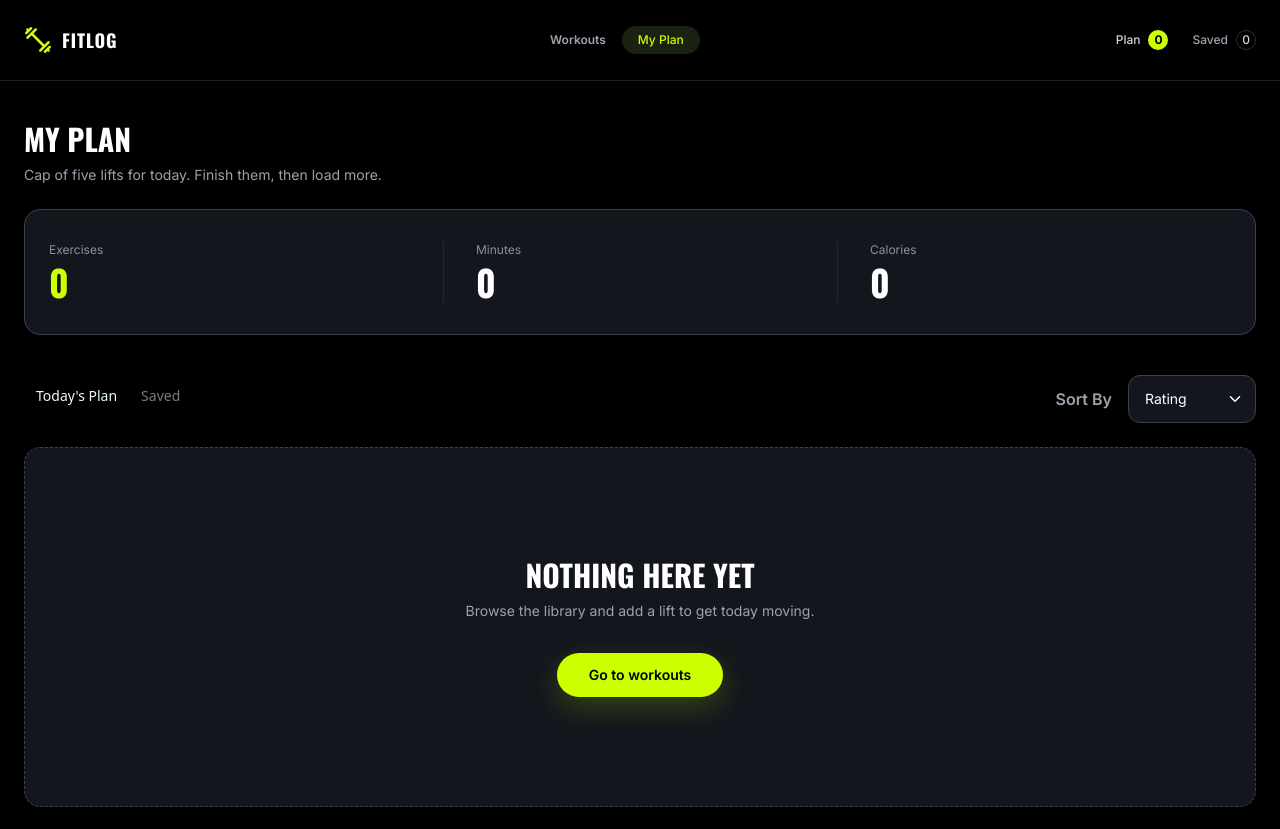
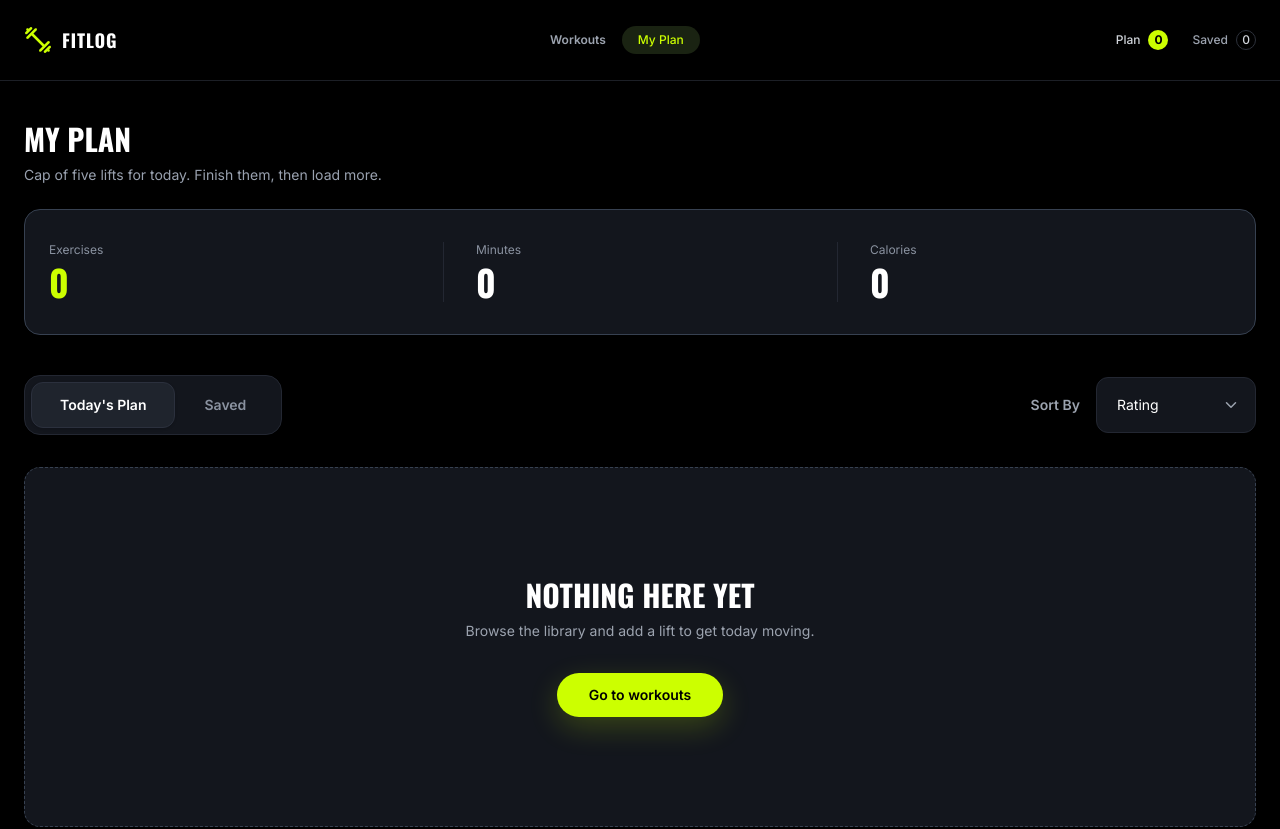
Before and after one commit to Ikhlasrahman/Fit-logs-app, a Next.js app: page /plan in a window 1280 px wide. Shown: the top 829 px of the page. Built offline with nearby package versions, Linux system fonts and the light colour scheme.

Commit message:
Read me file added

```diff
--- a/src/app/plan/page.tsx
+++ b/src/app/plan/page.tsx
@@ -13,39 +13,48 @@ import { toast } from "react-toastify";
 
 const PlanPages = () => {
     const { plan, saved } = useContext(PlanContext);
-    const [sortBy, setSortBy] = useState<"rating" | "duration" | "calories">(
-        "rating",
-    );
-    // console.log(sortBy, 'sortby')
 
+    // Active tab
+    const [activeTab, setActiveTab] = useState<"plan" | "saved">("plan");
 
+    // Sorting
+    const [sortBy, setSortBy] = useState<
+        "rating" | "duration" | "calories"
+    >("rating");
 
-    const sortPlan = (workout: IWorkout[]) => {
-        const sortedPlans = [...workout];
+    // Sort function
+    const sortPlan = (workouts: IWorkout[]) => {
+        const sortedPlans = [...workouts];
+
         if (sortBy === "rating") {
             sortedPlans.sort((a, b) => b.rating - a.rating);
         } else if (sortBy === "duration") {
             sortedPlans.sort((a, b) => b.duration - a.duration);
         } else if (sortBy === "calories") {
-            sortedPlans.sort((a, b) => b.caloriesBurned - a.caloriesBurned);
+            sortedPlans.sort(
+                (a, b) => b.caloriesBurned - a.caloriesBurned
+            );
         }
+
         return sortedPlans;
     };
-    const sortedPlan = sortPlan(plan);
-    const sortedSaved = sortPlan(saved);
 
-    // console.log(sortedPlan, "sortedPlan");
-    // console.log(sortedSaved, "sortedSaved");
+    // Decide which list is currently active
+    const currentList = activeTab === "plan" ? plan : saved;
 
+    // Sort the active list
+    const sortedCurrentList = sortPlan(currentList);
+
+    // Mark as done
     const handledMarkAsDone = () => {
-    toast.success("Marked as done")
-}
+        toast.success("Marked as done");
+    };
 
     return (
         <main className="min-h-screen bg-black px-6 py-10">
             <div className="mx-auto w-full max-w-7xl">
-                {/*  HEADER  */}
 
+                {/* HEADER */}
                 <div>
                     <h1 className="font-oswald text-3xl font-bold uppercase leading-9 text-white">
                         My Plan
@@ -56,67 +65,129 @@ const PlanPages = () => {
                     </p>
                 </div>
 
-                {/*  STATS  */}
+                {/* STATS */}
+                <div className="mt-6 grid grid-cols-1 rounded-2xl border border-[#374151] bg-[#13161D] px-6 py-8 sm:grid-cols-3">
 
-                <div className="mt-6 grid grid-cols-1 rounded-2xl border border-[#374151] bg-[#13161D] px-6 py-8 sm:grid-cols-3">
                     {/* EXERCISES */}
-
                     <div className="pb-6 sm:pb-0 sm:pr-8">
-                        <p className="font-inter text-xs text-[#8A92A0]">Exercises</p>
+                        <p className="font-inter text-xs text-[#8A92A0]">
+                            Exercises
+                        </p>
 
                         <p className="mt-1 font-oswald text-4xl font-bold leading-10 text-[#CCFF00]">
-                            {plan.length}
+                            {currentList.length}
                         </p>
                     </div>
 
                     {/* MINUTES */}
-
                     <div className="border-t border-[#232732] pt-6 sm:border-l sm:border-t-0 sm:px-8 sm:pt-0">
-                        <p className="font-inter text-xs text-[#8A92A0]">Minutes</p>
+                        <p className="font-inter text-xs text-[#8A92A0]">
+                            Minutes
+                        </p>
 
                         <p className="mt-1 font-oswald text-4xl font-bold leading-10 text-white">
-                            {plan.reduce((total, workout) => total + workout.duration, 0)}
+                            {currentList.reduce(
+                                (total, workout) =>
+                                    total + workout.duration,
+                                0
+                            )}
                         </p>
                     </div>
 
                     {/* CALORIES */}
-
                     <div className="border-t border-[#232732] pt-6 sm:border-l sm:border-t-0 sm:pl-8 sm:pt-0">
-                        <p className="font-inter text-xs text-[#8A92A0]">Calories</p>
+                        <p className="font-inter text-xs text-[#8A92A0]">
+                            Calories
+                        </p>
 
                         <p className="mt-1 font-oswald text-4xl font-bold leading-10 text-white">
-                            {plan.reduce(
-                                (total, workout) => total + workout.caloriesBurned,
-                                0,
+                            {currentList.reduce(
+                                (total, workout) =>
+                                    total + workout.caloriesBurned,
+                                0
                             )}
                         </p>
                     </div>
                 </div>
 
-                {/*  TABS  */}
+                {/* TABS + SORT */}
+<div className="mt-10 flex items-center justify-between">
 
-                <div className="relative mt-10">
-                    <div className="tabs w-full">
-                        {/*  TODAY'S PLAN  */}
+    {/* TABS */}
+    <div className="flex items-center rounded-2xl border border-[#232732] bg-[#13161D] p-1.5">
 
-                        <input
-                            type="radio"
-                            name="my_tabs_2"
-                            className="tab"
-                            aria-label="Today's Plan"
-                            defaultChecked
-                        />
+        {/* TODAY'S PLAN */}
+        <button
+            type="button"
+            onClick={() => setActiveTab("plan")}
+            className={`rounded-xl px-7 py-3 font-inter text-sm font-semibold transition-all ${
+                activeTab === "plan"
+                    ? "border border-[#2B303D] bg-[#1F242D] text-white shadow-sm"
+                    : "border border-transparent text-[#8A92A0] hover:text-white"
+            }`}
+        >
+            Today's Plan
+        </button>
 
-                        <div className="tab-content w-full border-0 bg-transparent p-0 pt-8">
+        {/* SAVED */}
+        <button
+            type="button"
+            onClick={() => setActiveTab("saved")}
+            className={`rounded-xl px-7 py-3 font-inter text-sm font-semibold transition-all ${
+                activeTab === "saved"
+                    ? "border border-[#2B303D] bg-[#1F242D] text-white shadow-sm"
+                    : "border border-transparent text-[#8A92A0] hover:text-white"
+            }`}
+        >
+            Saved
+        </button>
+
+    </div>
+
+    {/* SORT BY */}
+    <div className="flex items-center gap-4">
+
+        <span className="font-inter text-sm font-semibold text-[#9CA3AF]">
+            Sort By
+        </span>
+
+        <div className="relative">
+            <select
+                value={sortBy}
+                onChange={(e) =>
+                    setSortBy(
+                        e.target.value as
+                            | "rating"
+                            | "calories"
+                            | "duration"
+                    )
+                }
+                className="h-14 w-40 appearance-none rounded-xl border border-[#232732] bg-[#13161D] px-5 pr-10 font-inter text-sm text-white outline-none"
+            >
+                <option value="duration">Duration</option>
+                <option value="calories">Calories</option>
+                <option value="rating">Rating</option>
+            </select>
+
+            <FiChevronDown className="pointer-events-none absolute right-4 top-1/2 -translate-y-1/2 text-lg text-[#9CA3AF]" />
+        </div>
+
+    </div>
+
+</div>
+
+                {/* CONTENT */}
+                <div className="mt-8">
+
                     {/* EMPTY STATE */}
+                    {currentList.length === 0 ? (
+                        <div className="flex min-h-[360px] flex-col items-center justify-center rounded-2xl border border-dashed border-[#374151] bg-[#13161D] px-6 text-center">
 
-                            {plan.length === 0 ? (
-                                <div className="flex min-h-[360px] flex-col items-center justify-center rounded-2xl border border-dashed border-[#374151] bg-[#13161D] px-6 text-center">
                             <h2 className="font-oswald text-3xl font-bold uppercase leading-9 text-white">
                                 Nothing Here Yet
                             </h2>
 
-                                    <p className="mt-2 font-inter text-sm leading-5 text-[#9CA3AF]">
+                            <p className="mt-2 max-w-md font-inter text-sm leading-5 text-[#9CA3AF]">
                                 Browse the library and add a lift to get today moving.
                             </p>
 
@@ -128,17 +199,19 @@ const PlanPages = () => {
                             </Link>
                         </div>
                     ) : (
+
                         /* WORKOUT LIST */
+                        <div className="flex flex-col gap-5">
 
-                                <div className="flex flex-col gap-5">
-                                    {sortedPlan.map((workout) => (
+                            {sortedCurrentList.map((workout) => (
                                 <div
                                     key={workout.id}
                                     className="flex flex-col gap-5 rounded-2xl border border-[#374151] bg-[#13161D] p-5 md:flex-row md:items-center md:justify-between"
                                 >
+
                                     {/* LEFT SIDE */}
+                                    <div className="flex items-center gap-5">
 
-                                            <div className="flex items-center gap-5">
                                         <Image
                                             src={workout.image}
                                             alt={workout.name}
@@ -157,27 +230,33 @@ const PlanPages = () => {
                                             </p>
 
                                             <div className="mt-3 flex flex-wrap items-center gap-4">
+
+                                                {/* DURATION */}
                                                 <span className="flex items-center gap-1.5 font-inter text-sm text-[#D1D5DB]">
                                                     <CiClock2 className="text-lg text-[#CCFF00]" />
                                                     {workout.duration} min
                                                 </span>
 
+                                                {/* CALORIES */}
                                                 <span className="flex items-center gap-1.5 font-inter text-sm text-[#D1D5DB]">
                                                     <FaFire className="text-sm text-[#CCFF00]" />
                                                     {workout.caloriesBurned} kcal
                                                 </span>
 
+                                                {/* RATING */}
                                                 <span className="flex items-center gap-1.5 font-inter text-sm text-[#D1D5DB]">
                                                     <CiStar className="text-lg text-[#CCFF00]" />
                                                     {workout.rating}
                                                 </span>
+
                                             </div>
                                         </div>
                                     </div>
 
                                     {/* RIGHT SIDE */}
+                                    <div className="flex items-center gap-3">
 
-                                            <div className="flex items-center gap-3">
+                                        {/* VIEW DETAILS */}
                                         <Link
                                             href={`/workouts/${workout.id}`}
                                             className="rounded-full border border-[#374151] px-5 py-2.5 font-inter text-sm text-white transition hover:bg-[#232732]"
@@ -185,130 +264,24 @@ const PlanPages = () => {
                                             View Details
                                         </Link>
 
+                                        {/* MARK AS DONE */}
                                         <button
+                                            type="button"
                                             onClick={handledMarkAsDone}
-                                                    type="button"
                                             className="flex items-center gap-2 rounded-full bg-[#CCFF00] px-5 py-2.5 font-inter text-sm font-semibold text-black transition hover:bg-[#B8EB00]"
                                         >
                                             <FaCheck className="text-sm" />
                                             Mark as Done
                                         </button>
 
+                                        {/* REMOVE */}
                                         <button
                                             type="button"
                                             className="px-1 text-2xl leading-none text-[#6B7280] transition hover:text-white"
                                         >
                                             ×
                                         </button>
-                                            </div>
-                                        </div>
-                                    ))}
-                                </div>
-                            )}
-                        </div>
 
-                        {/*  SAVED  */}
-
-                        <input
-                            type="radio"
-                            name="my_tabs_2"
-                            className="tab"
-                            aria-label="Saved"
-                        />
-
-                        <div className="tab-content w-full border-0 bg-transparent p-0 pt-8">
-                            {/* EMPTY STATE */}
-
-                            {saved.length === 0 ? (
-                                <div className="flex min-h-[360px] flex-col items-center justify-center rounded-2xl border border-dashed border-[#374151] bg-[#13161D] px-6 text-center">
-                                    <h2 className="font-oswald text-3xl font-bold uppercase leading-9 text-white">
-                                        Nothing Here Yet
-                                    </h2>
-
-                                    <p className="mt-2 font-inter text-sm leading-5 text-[#9CA3AF]">
-                                        Browse the library and add a lift to get today moving.
-                                    </p>
-
-                                    <Link
-                                        href="/"
-                                        className="mt-8 rounded-full bg-[#CCFF00] px-8 py-3 font-inter text-sm font-semibold text-black shadow-[0_10px_30px_rgba(204,255,0,0.2)] transition hover:bg-[#B8EB00]"
-                                    >
-                                        Go to workouts
-                                    </Link>
-                                </div>
-                            ) : (
-                                /* SAVED LIST */
-
-                                <div className="flex flex-col gap-5">
-                                    {sortedSaved.map((workout) => (
-                                        <div
-                                            key={workout.id}
-                                            className="flex flex-col gap-5 rounded-2xl border border-[#374151] bg-[#13161D] p-5 md:flex-row md:items-center md:justify-between"
-                                        >
-                                            {/* LEFT SIDE */}
-
-                                            <div className="flex items-center gap-5">
-                                                <Image
-                                                    src={workout.image}
-                                                    alt={workout.name}
-                                                    width={200}
-                                                    height={112}
-                                                    className="h-20 w-36 rounded-xl object-cover sm:h-24 sm:w-48"
-                                                />
-
-                                                <div>
-                                                    <h2 className="font-oswald text-lg font-bold uppercase leading-6 text-white">
-                                                        {workout.name}
-                                                    </h2>
-
-                                                    <p className="mt-1 font-inter text-sm text-[#8A92A0]">
-                                                        {workout.equipment}
-                                                    </p>
-
-                                                    <div className="mt-3 flex flex-wrap items-center gap-4">
-                                                        <span className="flex items-center gap-1.5 font-inter text-sm text-[#D1D5DB]">
-                                                            <CiClock2 className="text-lg text-[#CCFF00]" />
-                                                            {workout.duration} min
-                                                        </span>
-
-                                                        <span className="flex items-center gap-1.5 font-inter text-sm text-[#D1D5DB]">
-                                                            <FaFire className="text-sm text-[#CCFF00]" />
-                                                            {workout.caloriesBurned} kcal
-                                                        </span>
-
-                                                        <span className="flex items-center gap-1.5 font-inter text-sm text-[#D1D5DB]">
-                                                            <CiStar className="text-lg text-[#CCFF00]" />
-                                                            {workout.rating}
-                                                        </span>
-                                                    </div>
-                                                </div>
-                                            </div>
-
-                                            {/* RIGHT SIDE */}
-
-                                            <div className="flex items-center gap-3">
-                                                <Link
-                                                    href={`/workouts/${workout.id}`}
-                                                    className="rounded-full border border-[#374151] px-5 py-2.5 font-inter text-sm text-white transition hover:bg-[#232732]"
-                                                >
-                                                    View Details
-                                                </Link>
-
-                                               <button
-                                                    type="button"
-                                                    className="flex items-center gap-2 rounded-full bg-[#CCFF00] px-5 py-2.5 font-inter text-sm font-semibold text-black transition hover:bg-[#B8EB00]"
-                                                    onClick={handledMarkAsDone}
-                                                >
-                                                    <FaCheck className="text-sm" />
-                                                    Mark as Done
-                                                </button>
-
-                                                <button
-                                                    type="button"
-                                                    className="px-1 text-2xl leading-none text-[#6B7280] transition hover:text-white"
-                                                >
-                                                    ×
-                                                </button>
                                     </div>
                                 </div>
                             ))}
@@ -316,34 +289,6 @@ const PlanPages = () => {
                     )}
                 </div>
             </div>
-
-                    {/*  SORT BY  */}
-
-                    <div className="absolute right-0 top-0 flex items-center gap-4">
-                        <span className="font-inter text-base font-semibold text-[#9CA3AF]">
-                            Sort By
-                        </span>
-
-                        <div className="relative">
-                            <select
-                                value={sortBy}
-                                onChange={(e) =>
-                                    setSortBy(
-                                        e.target.value as "rating" | "calories" | "duration",
-                                    )
-                                }
-                                className="h-12 w-32 appearance-none rounded-xl border border-[#374151] bg-[#13161D] px-4 pr-9 font-inter text-sm text-white outline-none"
-                            >
-                                <option value="duration"> Duration</option>
-                                <option value="calories"> Calories </option>
-                                <option value="rating"> Rating </option>
-                            </select>
-
-                            <FiChevronDown className="pointer-events-none absolute right-3 top-1/2 -translate-y-1/2 text-lg text-white" />
-                        </div>
-                    </div>
-                </div>
-            </div>
         </main>
     );
 };
```
Also changed, not shown: 1 other file (tests, documents, lock files or other folders). Lines whose indentation alone changed are shown as unchanged.
